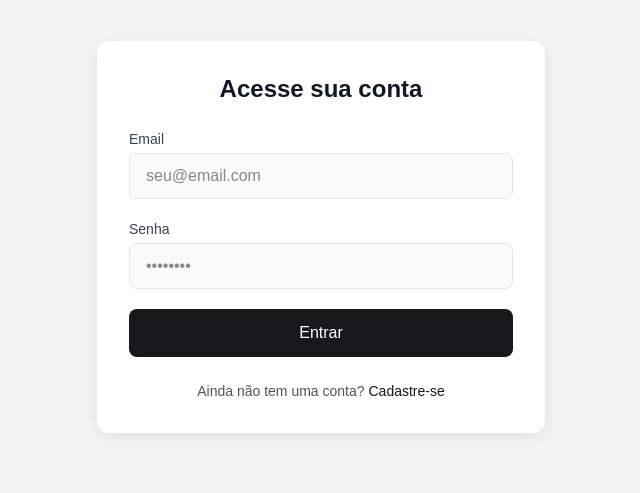
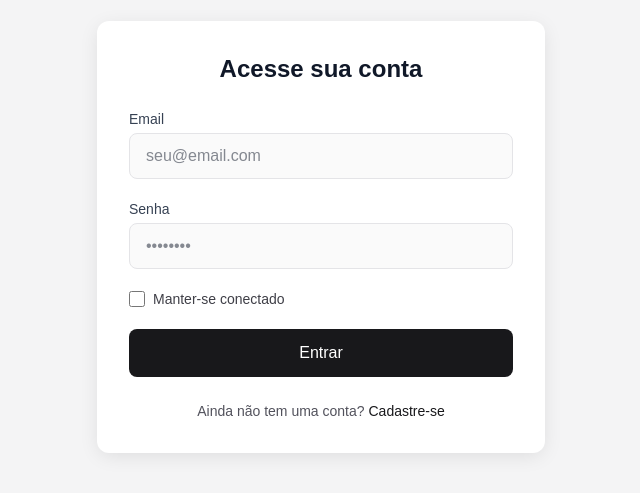
Before and after one commit to raonych/ReBit, a Next.js app: page /login in a window 1280 px wide. Shown: the part 163-656 px from the top of the page, without its empty margins (319-959 px from the left). Built offline with nearby package versions, Linux system fonts and the light colour scheme.

Commit message:
feat: adicionar request de login e integração na página de login

```diff
--- a/src/app/(auth)/login/page.tsx
+++ b/src/app/(auth)/login/page.tsx
@@ -1,21 +1,23 @@
 'use client'
 import { useState } from 'react';
 import { useRouter } from 'next/navigation';
+import { usuarioService } from '@/lib/request/usuarios';
 
 export default function Login() {
   const [formData, setFormData] = useState({
     email: '',
-    senha: ''
+    senha: '',
+    manterLogado: false
   });
   const [error, setError] = useState('');
   const [isLoading, setIsLoading] = useState(false);
   const router = useRouter();
 
   const handleChange = (e: React.ChangeEvent<HTMLInputElement>) => {
-    const { name, value } = e.target;
+    const { name, value, type,checked } = e.target;
     setFormData(prev => ({
       ...prev,
-      [name]: value
+      [name]: type === 'checkbox' ? checked : value
     }));
   };
 
@@ -24,11 +26,22 @@ export default function Login() {
     setIsLoading(true);
     setError('');
 
-    // Simulação de login (a API ainda não está implementada)
-    setTimeout(() => {
+    try {
+      await usuarioService.logar({
+        email: formData.email,
+        senha: formData.senha,
+        manterLogado: formData.manterLogado
+      });
+      router.push('/');
+    } catch (err) {
+      if (err instanceof Error) {
+        setError(err.message);
+      } else {
+        setError('Ocorreu um erro desconhecido no login');
+      }
+    } finally {
       setIsLoading(false);
-      router.push('/dashboard'); // Redireciona após login fictício
-    }, 2000);
+    }
   };
 
   return (
@@ -74,7 +87,22 @@ export default function Login() {
               placeholder="••••••••"
             />
           </div>
-
+          <div className="flex items-start">
+            <div className="flex items-center h-5">
+              <input
+                id="manterLogado"
+                name="manterLogado"
+                type="checkbox"
+                checked={formData.manterLogado}
+                onChange={handleChange}
+                required
+                className="w-4 h-4 text-zinc-800 bg-zinc-100 border-zinc-300 rounded"
+              />
+            </div>
+            <label htmlFor="manterLogado" className="ml-2 text-sm text-zinc-700">
+                Manter-se conectado
+            </label>
+          </div>
           <button
             type="submit"
             disabled={isLoading}
--- a/src/lib/request/usuarios.ts
+++ b/src/lib/request/usuarios.ts
@@ -15,4 +15,20 @@ export const usuarioService = {
 
     return response.json();
   },
+  logar: async (dados: { email: string; senha: string, manterLogado: boolean }) => {
+    const response = await fetch("/api/auth/login", {
+      method: "POST",
+      headers: {
+        "Content-Type": "application/json",
+      },
+      body: JSON.stringify(dados),
+    });
+
+    if (!response.ok) {
+      const errorData = await response.json();
+      throw new Error(errorData.error || "Erro no login");
+    }
+
+    return response.json();
+  },
 };
```
